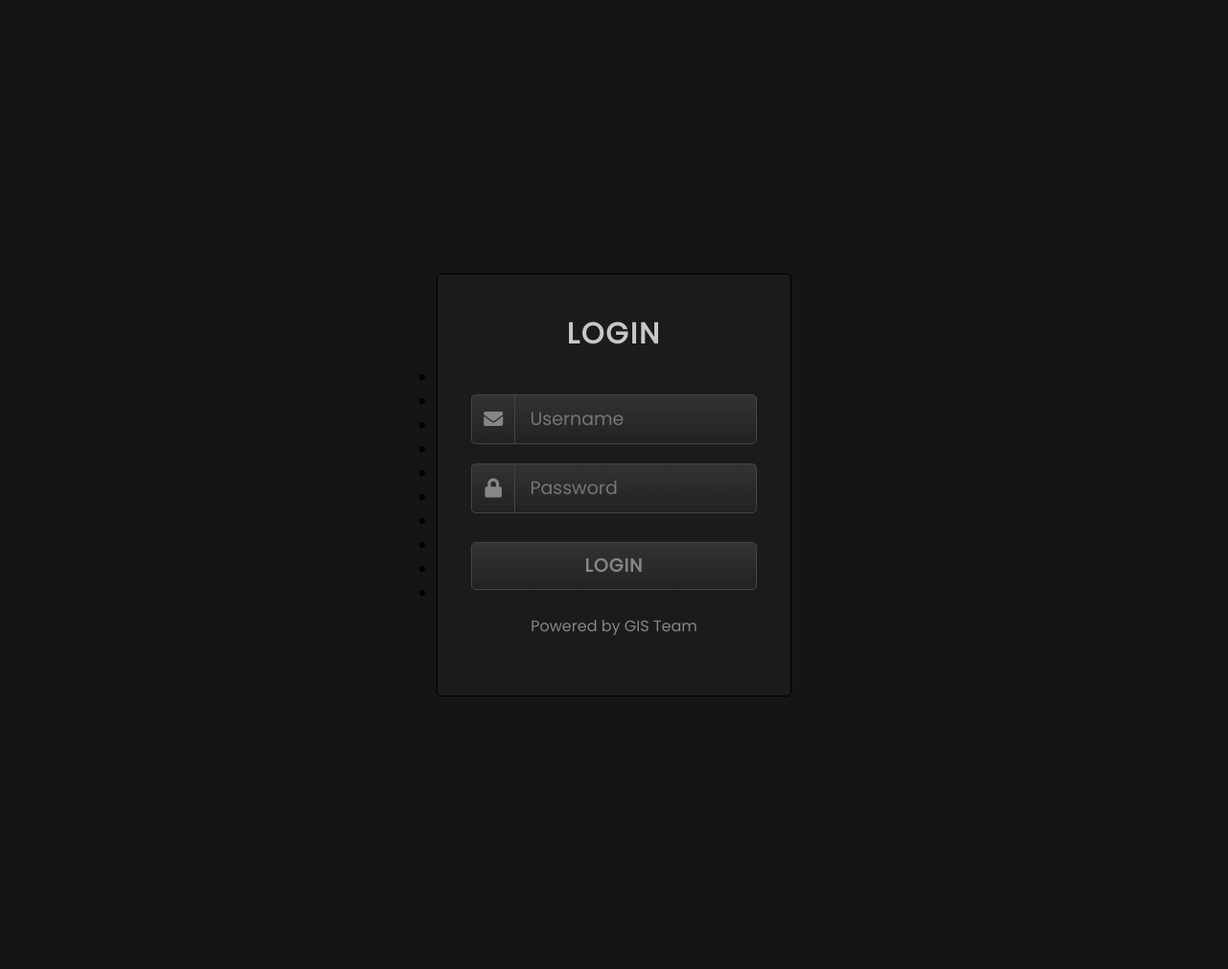
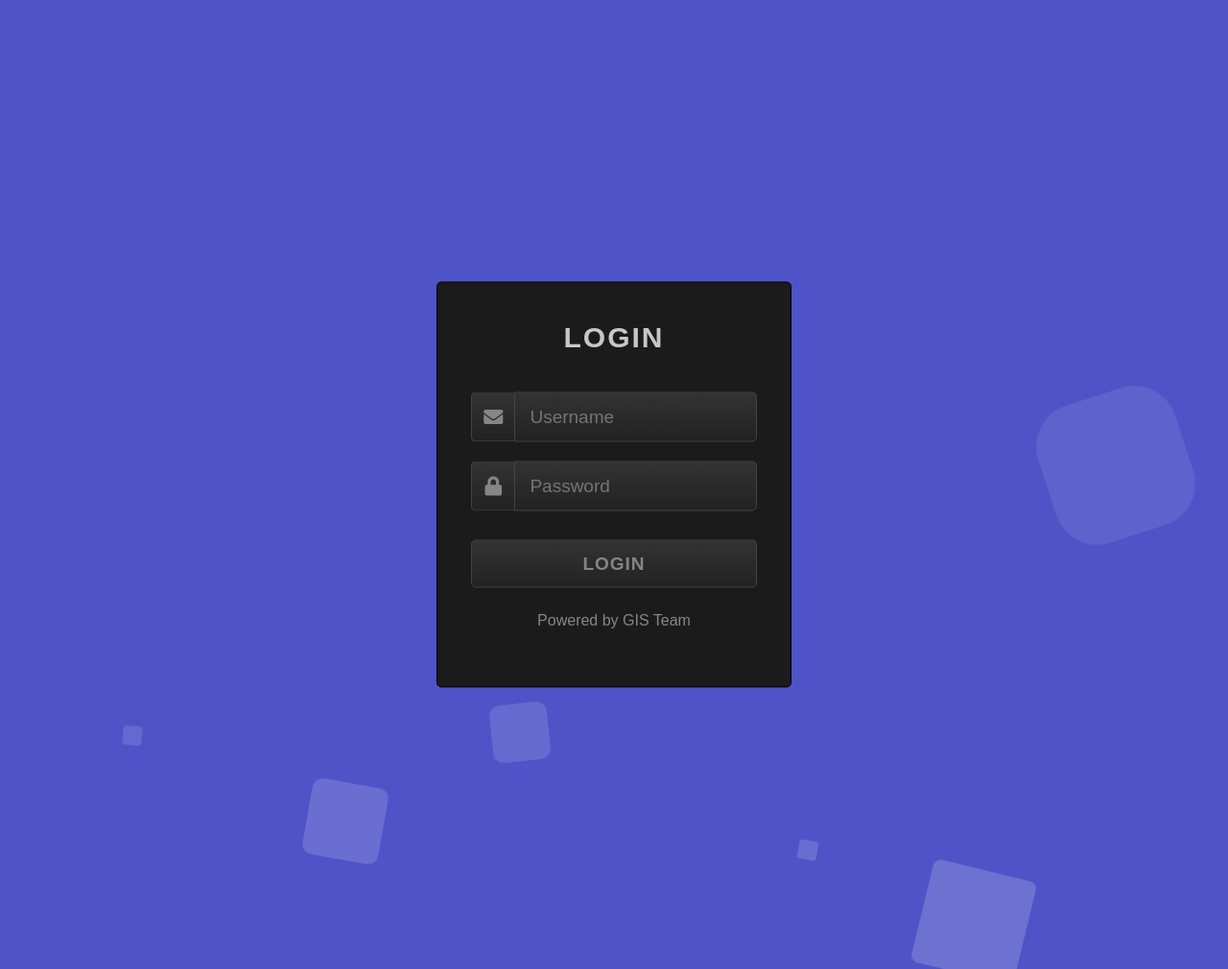
Before and after one commit to gis4good/afpl, a Flask app: page /login in a window 1280 px wide. Shown: the whole page at 96% size. Run offline with Flask 2, Linux system fonts and the light colour scheme.

Commit message:
Update style.css

```diff
--- a/static/style.css
+++ b/static/style.css
@@ -1,3 +1,156 @@
+
+@import url('https://fonts.googleapis.com/css?family=Exo:400,700');
+
+*{
+    margin: 0px;
+    padding: 0px;
+}
+
+body{
+    font-family: 'Exo', sans-serif;
+}
+
+
+.context {
+    width: 100%;
+    position: absolute;
+    top:50vh;
+
+}
+
+.context h1{
+    text-align: center;
+    color: #fff;
+    font-size: 50px;
+}
+
+
+.area{
+    background: #4e54c8;
+    background: -webkit-linear-gradient(to left, #8f94fb, #4e54c8);
+    width: 100%;
+    height:100vh;
+
+
+}
+
+.circles{
+    position: absolute;
+    top: 0;
+    left: 0;
+    width: 100%;
+    height: 100%;
+    overflow: hidden;
+}
+
+.circles li{
+    position: absolute;
+    display: block;
+    list-style: none;
+    width: 20px;
+    height: 20px;
+    background: rgba(255, 255, 255, 0.2);
+    animation: animate 25s linear infinite;
+    bottom: -150px;
+
+}
+
+.circles li:nth-child(1){
+    left: 25%;
+    width: 80px;
+    height: 80px;
+    animation-delay: 0s;
+}
+
+
+.circles li:nth-child(2){
+    left: 10%;
+    width: 20px;
+    height: 20px;
+    animation-delay: 2s;
+    animation-duration: 12s;
+}
+
+.circles li:nth-child(3){
+    left: 70%;
+    width: 20px;
+    height: 20px;
+    animation-delay: 4s;
+}
+
+.circles li:nth-child(4){
+    left: 40%;
+    width: 60px;
+    height: 60px;
+    animation-delay: 0s;
+    animation-duration: 18s;
+}
+
+.circles li:nth-child(5){
+    left: 65%;
+    width: 20px;
+    height: 20px;
+    animation-delay: 0s;
+}
+
+.circles li:nth-child(6){
+    left: 75%;
+    width: 110px;
+    height: 110px;
+    animation-delay: 3s;
+}
+
+.circles li:nth-child(7){
+    left: 35%;
+    width: 150px;
+    height: 150px;
+    animation-delay: 7s;
+}
+
+.circles li:nth-child(8){
+    left: 50%;
+    width: 25px;
+    height: 25px;
+    animation-delay: 15s;
+    animation-duration: 45s;
+}
+
+.circles li:nth-child(9){
+    left: 20%;
+    width: 15px;
+    height: 15px;
+    animation-delay: 2s;
+    animation-duration: 35s;
+}
+
+.circles li:nth-child(10){
+    left: 85%;
+    width: 150px;
+    height: 150px;
+    animation-delay: 0s;
+    animation-duration: 11s;
+}
+
+
+
+@keyframes animate {
+
+    0%{
+        transform: translateY(0) rotate(0deg);
+        opacity: 1;
+        border-radius: 0;
+    }
+
+    100%{
+        transform: translateY(-1000px) rotate(720deg);
+        opacity: 0;
+        border-radius: 50%;
+    }
+
+}
+
+
+
 @import url('https://fonts.googleapis.com/css?family=Poppins&display=swap');
 *{
   margin: 0;
@@ -12,8 +165,11 @@ body{
   justify-content: center;
   background: #151515;
 }
-.login-form{
-  position: relative;
+.login-form {
+    position: absolute;
+    top: 50%;
+    left: 50%;
+    transform: translate(-50%, -50%);
     width: 370px;
     height: auto;
     background: #1b1b1b;
```
Lines whose indentation alone changed are shown as unchanged.
